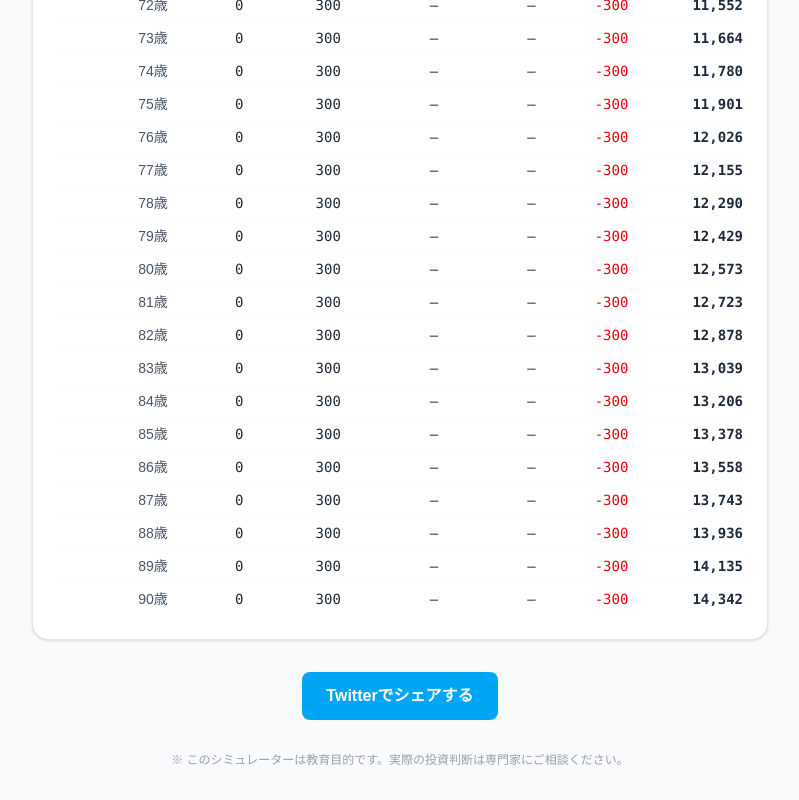
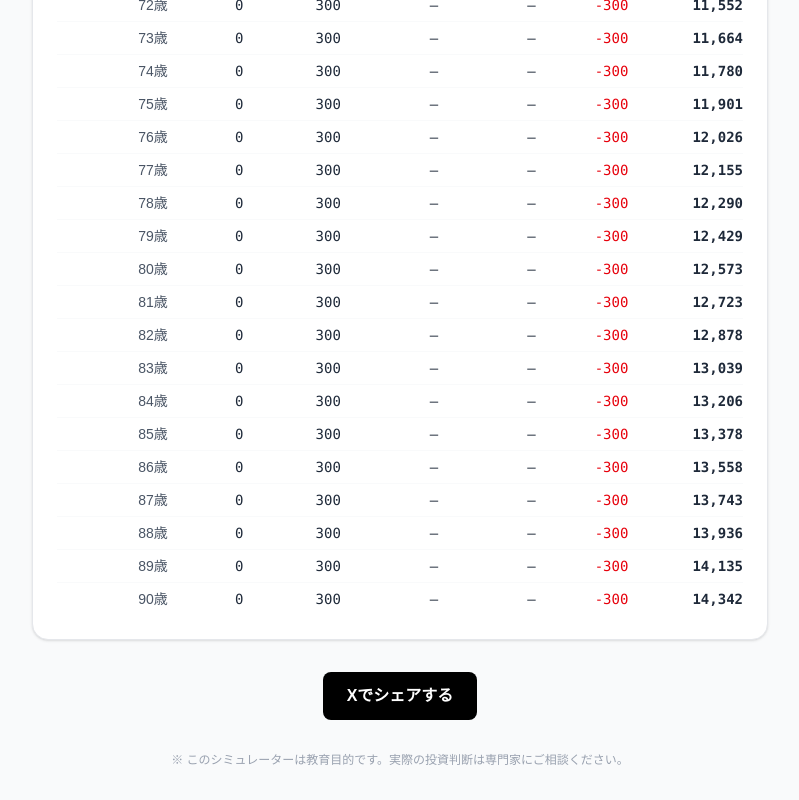
Before and after one commit to doubtmandaru231-ctrl/fire-calculator, a Next.js app: page /result in a window 1280 px wide. Shown: the part 3044-3844 px from the top of the page, without its empty margins (240-1039 px from the left). Built offline with nearby package versions, Linux system fonts and the light colour scheme.

Commit message:
update X share button

```diff
--- a/src/app/result/ResultView.tsx
+++ b/src/app/result/ResultView.tsx
@@ -36,7 +36,7 @@ export default function ResultView({ fallbackInput }: Props) {
 
   const shareUrl = "https://fire-calculator-bery1.vercel.app";
 
-  const twitterUrl = `https://twitter.com/intent/tweet?text=${encodeURIComponent(
+  const xShareUrl = `https://x.com/intent/tweet?text=${encodeURIComponent(
     shareText,
   )}&url=${encodeURIComponent(shareUrl)}`;
 
@@ -69,11 +69,9 @@ export default function ResultView({ fallbackInput }: Props) {
       </div>
 
       <div className="mt-8 text-center">
-        <a href={twitterUrl} target="_blank" rel="noopener noreferrer">
-          <button
-            className="inline-flex items-center rounded-lg bg-sky-500 px-6 py-3 text-white font-bold hover:bg-sky-600 transition"
-          >
-            Twitterでシェアする
+        <a href={xShareUrl} target="_blank" rel="noopener noreferrer">
+          <button className="inline-flex items-center rounded-lg bg-black px-6 py-3 text-white font-bold hover:bg-gray-800 transition">
+            Xでシェアする
           </button>
         </a>
       </div>
```
